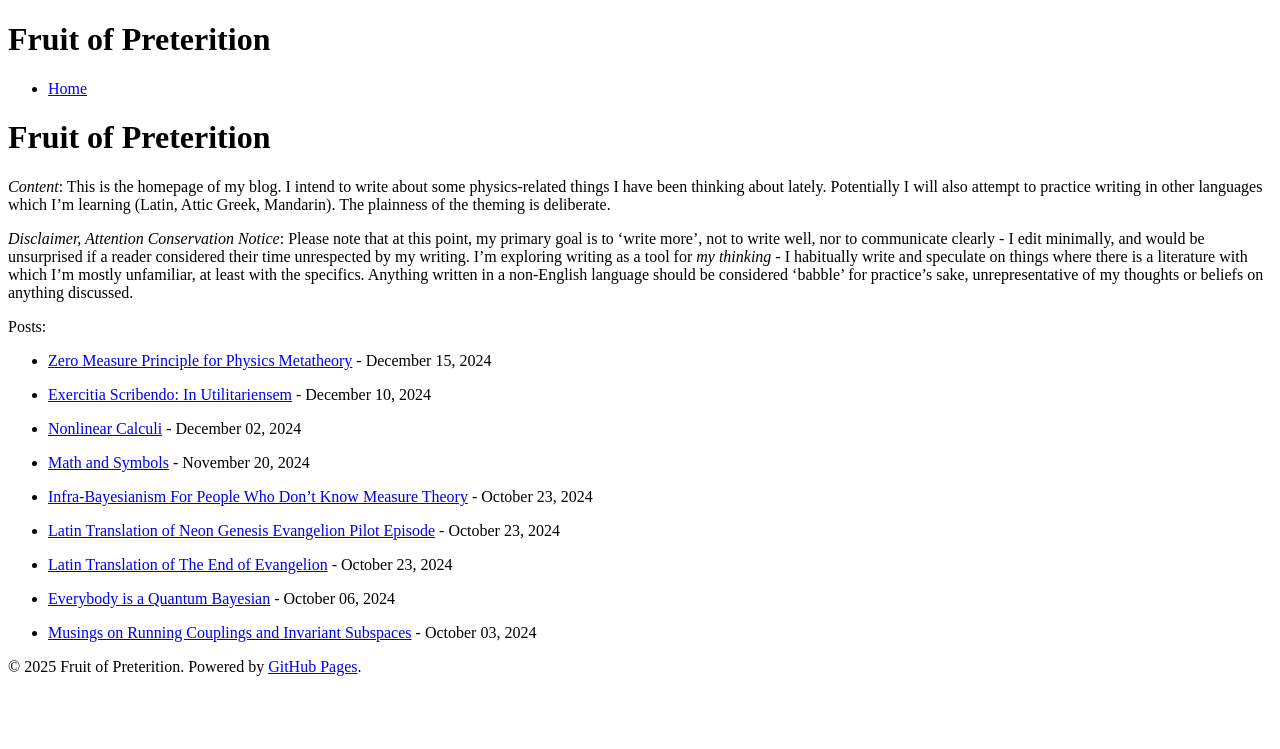
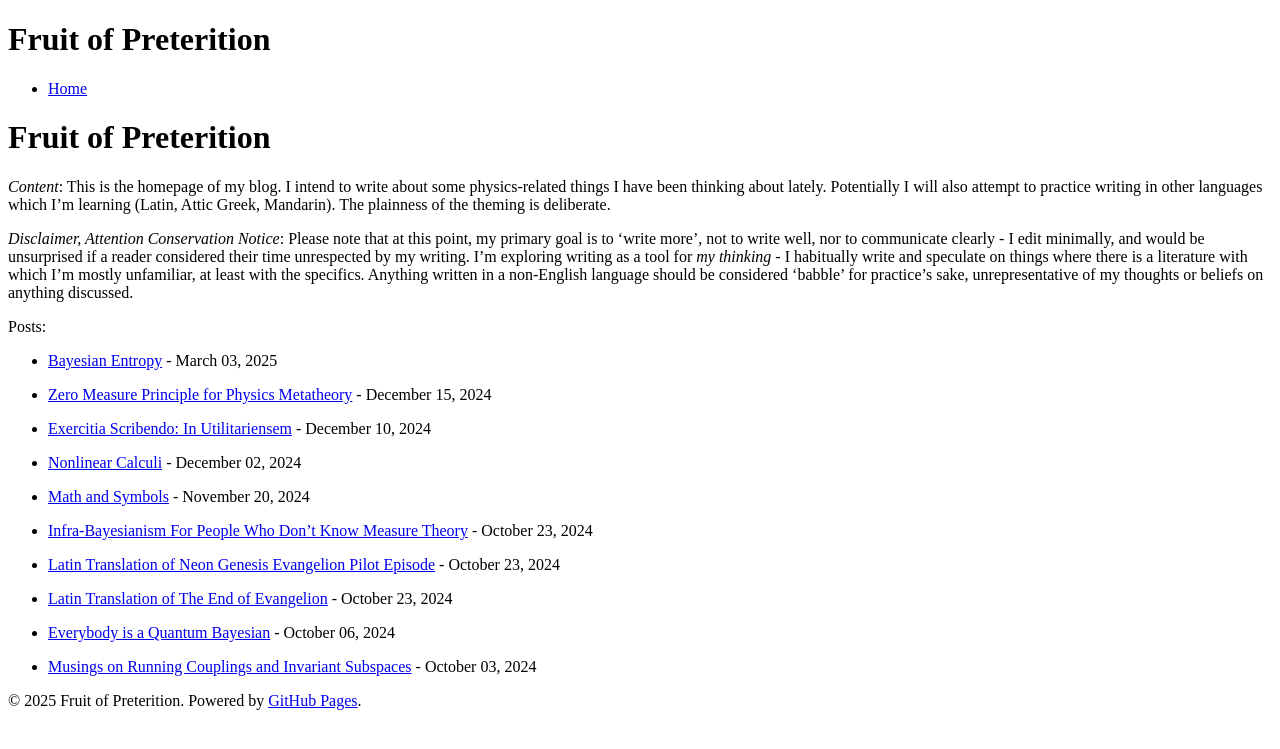
Before and after one commit to CharlesR-W/crw-blog, a Jekyll site: the page built from index.md, in a window 1280 px wide. Shown: the top 749 px of the page. Built offline with Jekyll 4.4.1, drawn with Linux system fonts in a browser that asks for light colours.

Commit message:
Update and rename BayesianEntropy.md to 2025-03-03-Bayesian-Entropy.md

```diff
--- a/_posts/BayesianEntropy.md
+++ b/_posts/2025-03-03-Bayesian-Entropy.md
@@ -1,9 +1,8 @@
+---
+title:  "Bayesian Entropy"
+date: 2025-03-03
+---
 # Thermodynamics as Approximate Bayesian Inference
-
-**Charles Renshaw-Whitman**
-*Date: \today*
-
----
 
 ## Abstract
 
```
